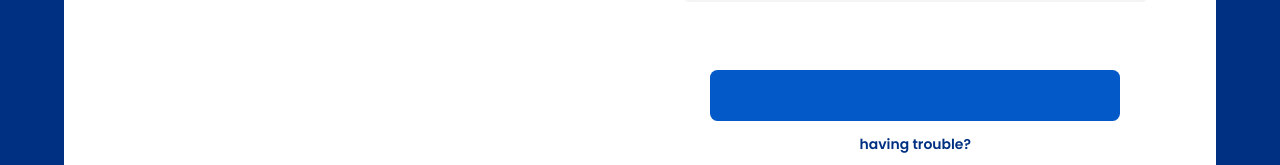
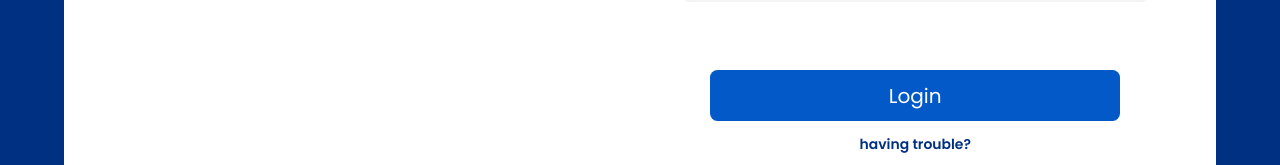
Before and after one commit to kvncrtr/vendex, a React (Create React App) app: page / in a window 1280 px wide. Shown: the part 483-648 px from the top of the page. Built offline with nearby package versions, Linux system fonts and the light colour scheme.

Commit message:
create api call and view response in console

```diff
--- a/src/components/atoms/Button.jsx
+++ b/src/components/atoms/Button.jsx
@@ -1,4 +1,4 @@
-const Button = ({ type, title, text, setting, className }) => {
+const Button = ({ type, title, text, setting, className, ...props }) => {
    return (
       <div className="button--container">
          <button
--- a/src/components/molecules/Form.jsx
+++ b/src/components/molecules/Form.jsx
@@ -8,7 +8,7 @@ import Input from "../atoms/Input";
 import Button from "../atoms/Button";
 
 // import useAuth from '../../hooks/useAuth';
-import GetEmployees from '../../services/api';
+import { LoginEmployee } from '../../services/employee-api';
 
 const Form = () => {
    // const { setAuth, isSubmitting, setIsSubmitting } = useAuth();
@@ -30,7 +30,7 @@ const Form = () => {
          password: password
       });
 
-      GetEmployees();
+      LoginEmployee(body)
    };
 
    useEffect(() => {
@@ -84,8 +84,9 @@ const Form = () => {
                className={"button--login"}
                type={"submit"}
                title={"log into vendex"}
+               setting={false}
+               text={"Login"}
                // text={!isSubmitting ? "Login" : "Loading..."}
-               text{...true ? "Login" : "Loading..."}
                // setting={isSubmitting}
             />
 
--- a/src/components/pages/Login.jsx
+++ b/src/components/pages/Login.jsx
@@ -1,7 +1,7 @@
 import React, { useRef, useState, useEffect } from "react";
 import Form from "../molecules/Form";
 
-import useAuth from "../../hooks/useAuth";
+// import useAuth from "../../hooks/useAuth";
 
 const Login = () => {
 
--- a/src/services/api.js
+++ /dev/null
@@ -1,9 +0,0 @@
-import axios from "axios";
-
-const GetEmployees = async () => {
-   const response = await axios.get("http://localhost:8080/employee")
-   console.log(response)
-   return response
-};
-
-export default GetEmployees
--- /dev/null
+++ b/src/services/employee-api.js
@@ -0,0 +1,15 @@
+import axios from "axios";
+
+const  GetEmployees = async () => {
+   const response = await axios.get("http://localhost:8080/employee")
+   console.log(response)
+   return response
+};
+
+const LoginEmployee = async (body) => {
+   const response = await axios.post("http://localhost:8080/login", body)
+   console.log(response)
+   return response
+}
+
+export { GetEmployees, LoginEmployee }
```
